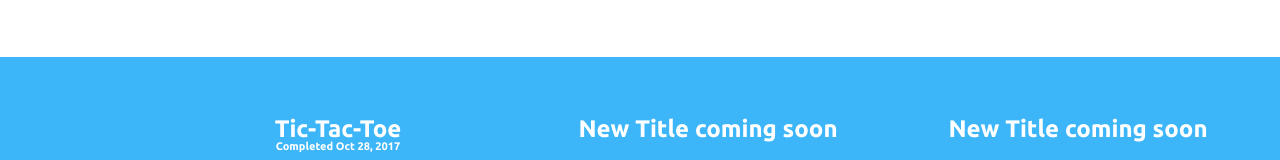
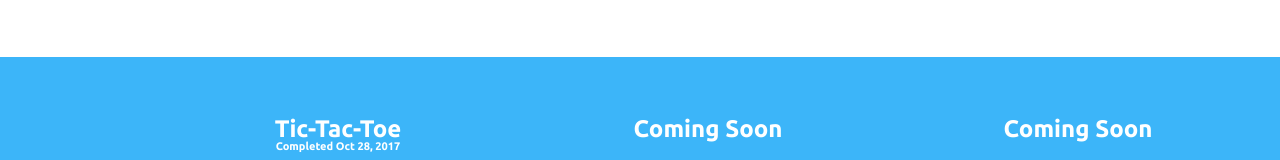
Before and after one commit to backinthedai/backinthedai.github.io, a plain HTML site: page index.html in a window 1280 px wide. Shown: the part 1380-1540 px from the top of the page. Drawn offline with nearby package versions, Linux system fonts and the light colour scheme; grey boxes are pictures that could not be loaded.

```diff
--- a/index.html
+++ b/index.html
@@ -273,7 +273,7 @@
                     </div>
                     <div class="thumbnail-container">
                         <h1>
-                            <a class="title-white" href="#" target="_blank">New Title coming soon</a>
+                            <a class="title-white" href="#" target="_blank">Coming Soon</a>
                         </h1>
                         <div class="thumbnail">
                             <!-- <iframe src="https://backinthedai.github.io/Calculator/" frameborder="0" onload="var that=this;setTimeout(function() { that.style.opacity = 1 }, 500)">
@@ -286,7 +286,7 @@
                     </div>
                     <div class="thumbnail-container">
                         <h1>
-                            <a class="title-white" href="#" target="_blank">New Title coming soon</a>
+                            <a class="title-white" href="#" target="_blank">Coming Soon</a>
                         </h1>
                         <div class="thumbnail">
                             <!-- <iframe src="https://backinthedai.github.io/pomodoro/" frameborder="0" onload="var that=this;setTimeout(function() { that.style.opacity = 1 }, 500)"></iframe> -->
```
